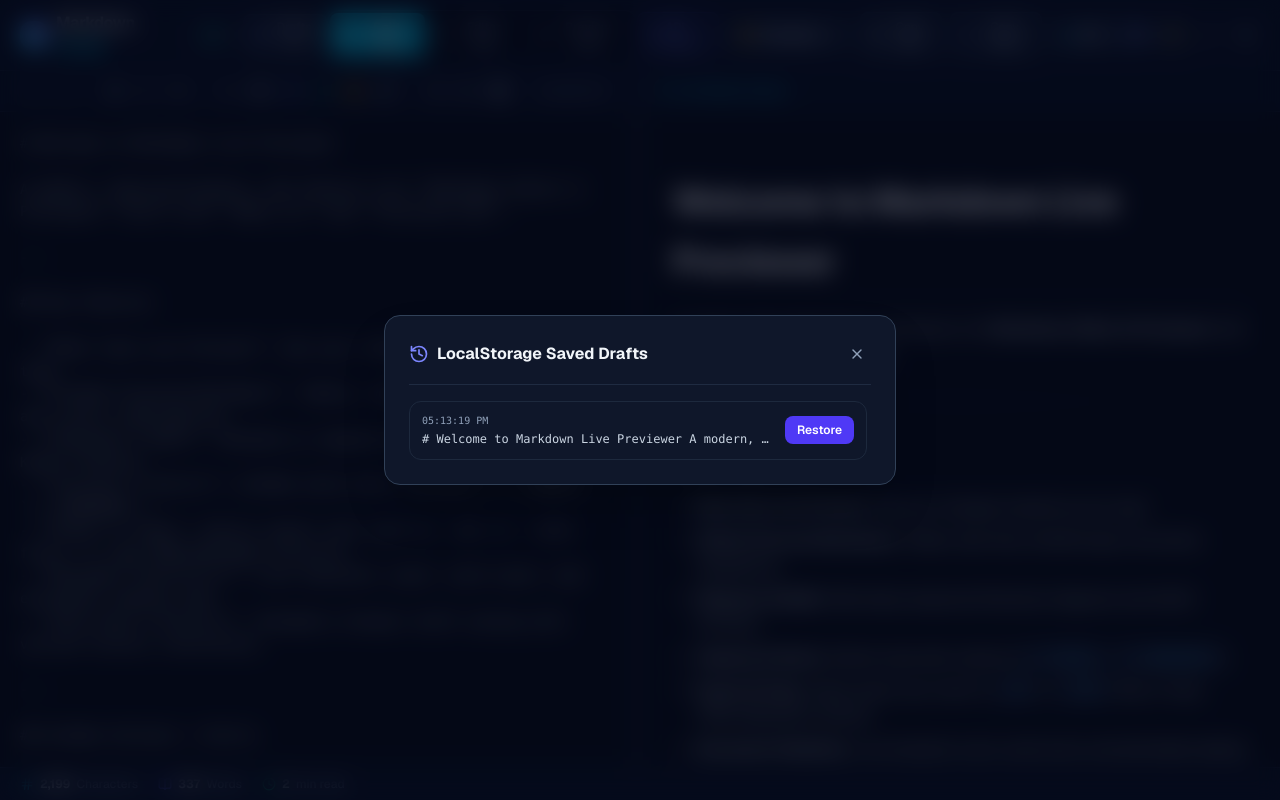
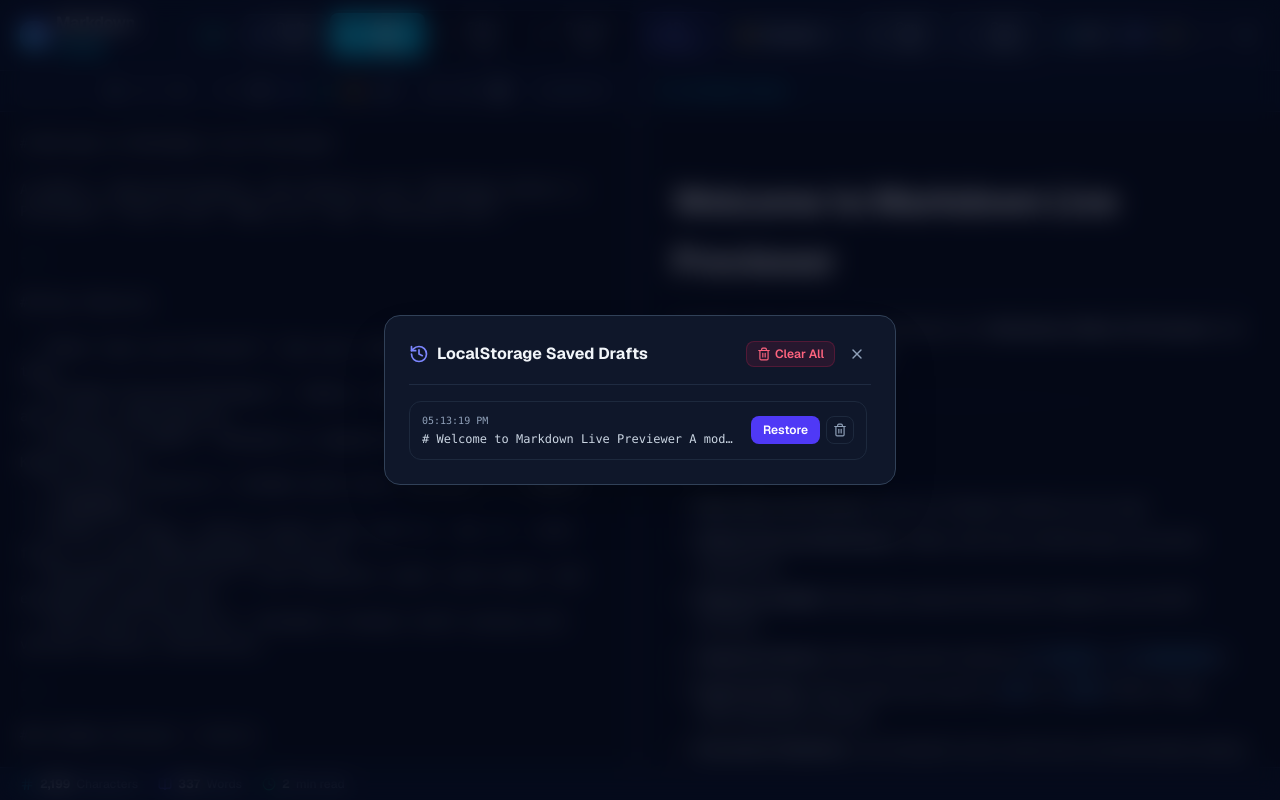
Before and after one commit to LOCAL2/markdown-preview, a Next.js app: page / in a window 1280 px wide. Both pictures are taken after a click on the button "View Saved Draft Snapshots". Built offline with nearby package versions, Linux system fonts and the light colour scheme.

Commit message:
Add single draft deletion and Clear All drafts feature to Saved Drafts modal

```diff
--- a/app/page.tsx
+++ b/app/page.tsx
@@ -418,6 +418,19 @@ export default function MarkdownPreviewer() {
         start + prefix.length + selectedText.length
       );
     }, 0);
+  };
+
+  const handleDeleteDraft = (id: string) => {
+    const updated = draftHistory.filter((d) => d.id !== id);
+    setDraftHistory(updated);
+    localStorage.setItem("markdown_preview_drafts_history", JSON.stringify(updated));
+    showToast("Deleted draft snapshot");
+  };
+
+  const handleClearAllDrafts = () => {
+    setDraftHistory([]);
+    localStorage.removeItem("markdown_preview_drafts_history");
+    showToast("Cleared all saved drafts");
   };
 
   const handleCopyMarkdown = () => {
@@ -1169,6 +1182,17 @@ ${previewRef.current.innerHTML}
                 <History className="w-5 h-5 text-indigo-400" />
                 <h3 className="text-base font-bold">LocalStorage Saved Drafts</h3>
               </div>
+              <div className="flex items-center gap-2">
+                {draftHistory.length > 0 && (
+                  <button
+                    onClick={handleClearAllDrafts}
+                    className="flex items-center gap-1 px-2.5 py-1 text-xs font-semibold rounded-lg bg-rose-500/10 text-rose-400 hover:bg-rose-500/20 border border-rose-500/20 transition-all"
+                    title="Clear All Saved Draft Snapshots"
+                  >
+                    <Trash2 className="w-3.5 h-3.5" />
+                    <span>Clear All</span>
+                  </button>
+                )}
                 <button
                   onClick={() => setShowDraftsModal(false)}
                   className={`p-1.5 rounded-lg transition-colors ${
@@ -1177,6 +1201,7 @@ ${previewRef.current.innerHTML}
                 >
                   <X className="w-4 h-4" />
                 </button>
+              </div>
             </div>
 
             <div className="max-h-80 overflow-y-auto space-y-2 pr-1">
@@ -1194,16 +1219,29 @@ ${previewRef.current.innerHTML}
                       <div className="text-[10px] font-mono text-slate-400 mb-1">{draft.timestamp}</div>
                       <div className="font-mono text-slate-300 truncate">{draft.previewText}</div>
                     </div>
+                    <div className="flex items-center gap-1.5 shrink-0">
                       <button
                         onClick={() => {
                           setMarkdown(draft.fullText);
                           setShowDraftsModal(false);
                           showToast(`Restored draft from ${draft.timestamp}`);
                         }}
-                      className="px-3 py-1.5 text-xs font-semibold bg-indigo-600 text-white rounded-lg hover:bg-indigo-500 shrink-0"
+                        className="px-3 py-1.5 text-xs font-semibold bg-indigo-600 text-white rounded-lg hover:bg-indigo-500 transition-colors"
                       >
                         Restore
                       </button>
+                      <button
+                        onClick={() => handleDeleteDraft(draft.id)}
+                        className={`p-1.5 rounded-lg transition-all border ${
+                          isDark
+                            ? "border-slate-800 text-slate-400 hover:text-rose-400 hover:bg-rose-500/10 hover:border-rose-500/30"
+                            : "border-slate-200 text-slate-500 hover:text-rose-600 hover:bg-rose-50"
+                        }`}
+                        title="Delete this draft"
+                      >
+                        <Trash2 className="w-3.5 h-3.5" />
+                      </button>
+                    </div>
                   </div>
                 ))
               )}
```
Lines whose indentation alone changed are shown as unchanged.
